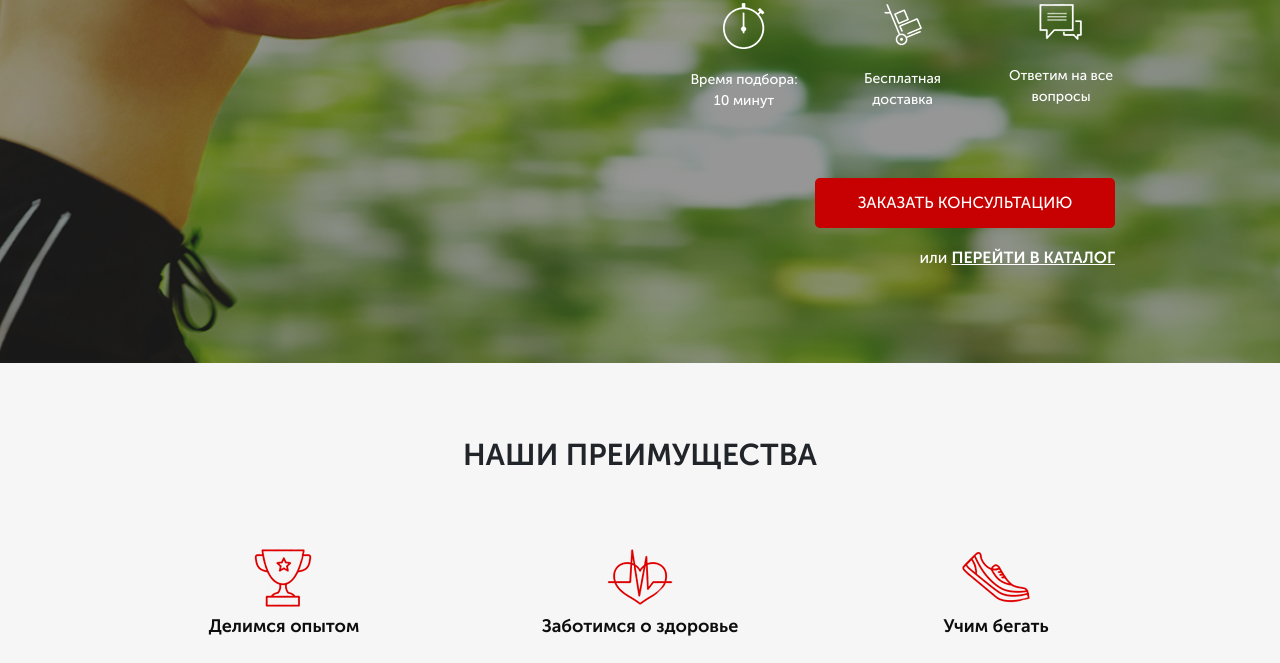
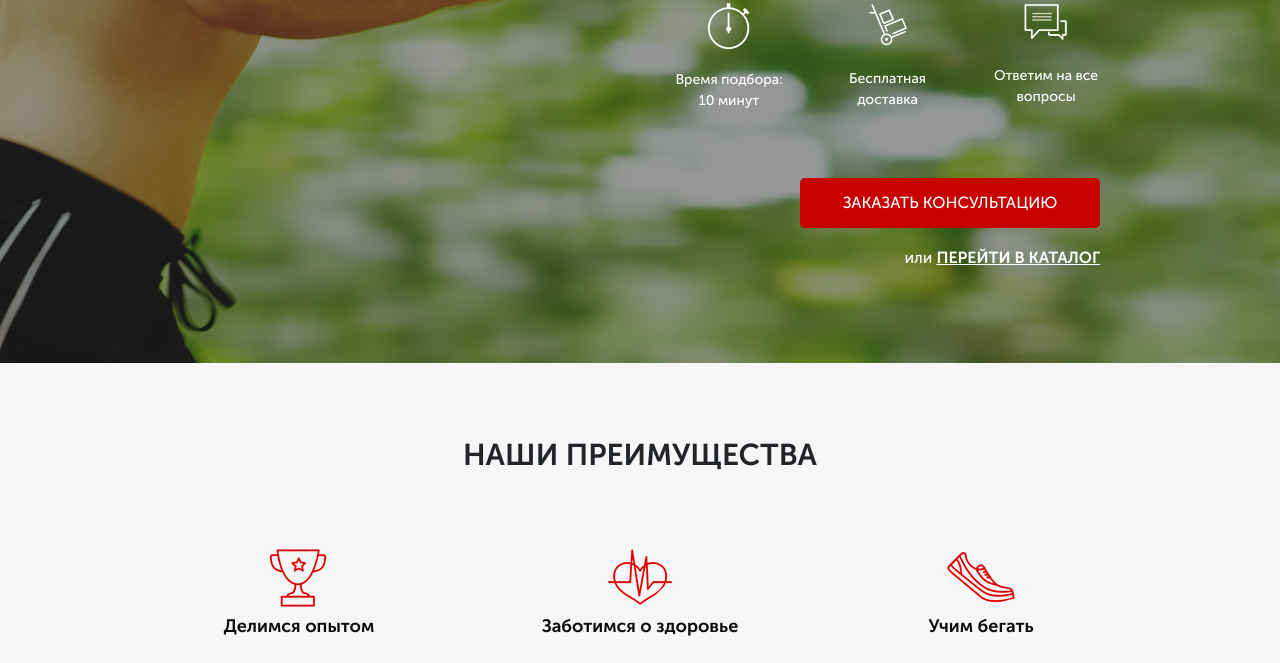
Before and after one commit to VladaBelaya/RunSmart, a website: page src/index.html in a window 1280 px wide. Shown: the part 329-992 px from the top of the page. Drawn offline with Linux system fonts and the light colour scheme.

Commit message:
Revert "убрала бутстрап грид"
This reverts commit 927287211c284295518e866ba1d27ffbbcf68537.

```diff
--- a/src/index.html
+++ b/src/index.html
@@ -5,6 +5,7 @@
     <meta name="viewport" content="width=device-width, initial-scale=1.0" />
     <title>RunSmart</title>
     <link rel="stylesheet" href="./css/bootstrap-reboot.min.css" />
+    <link rel="stylesheet" href="./css/bootstrap-grid.min.css" />
     <link rel="stylesheet" href="./css/font.css" />
     <link rel="stylesheet" href="./css/style.min.css" />
   </head>
```
